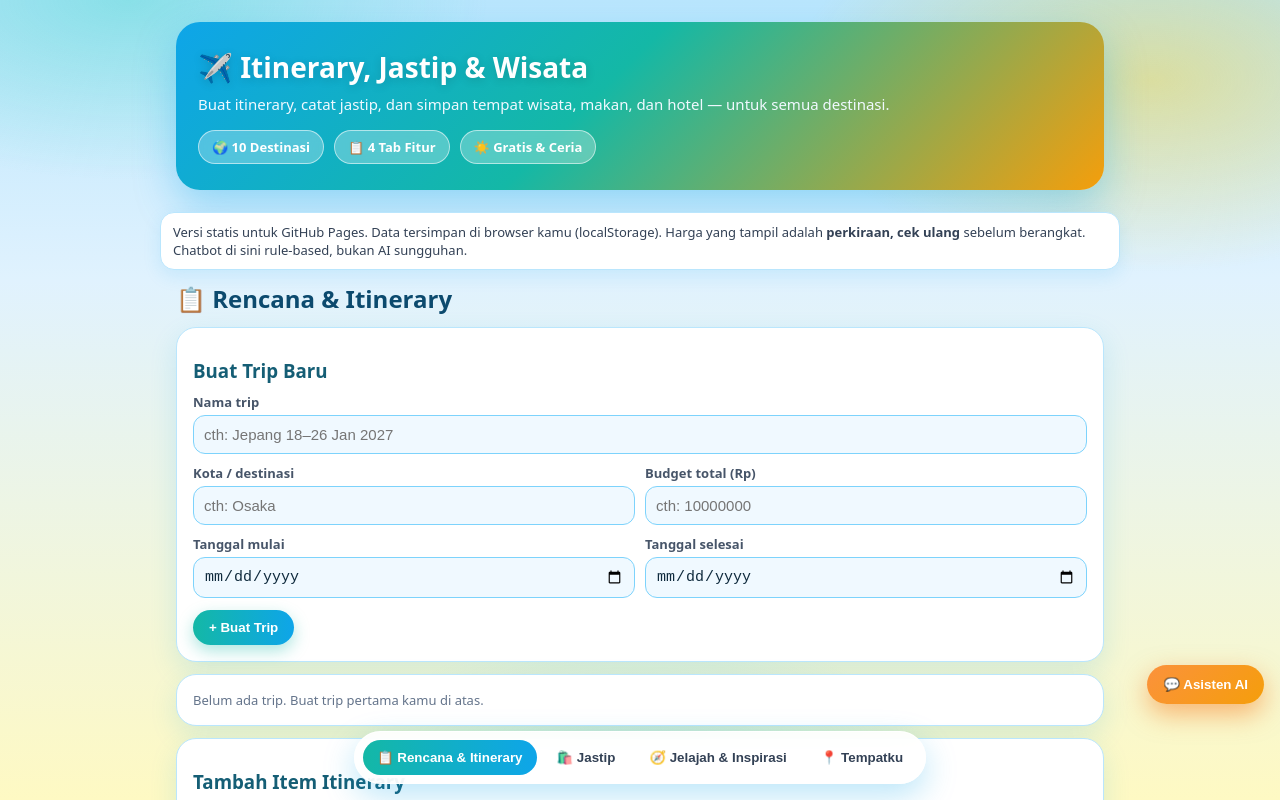
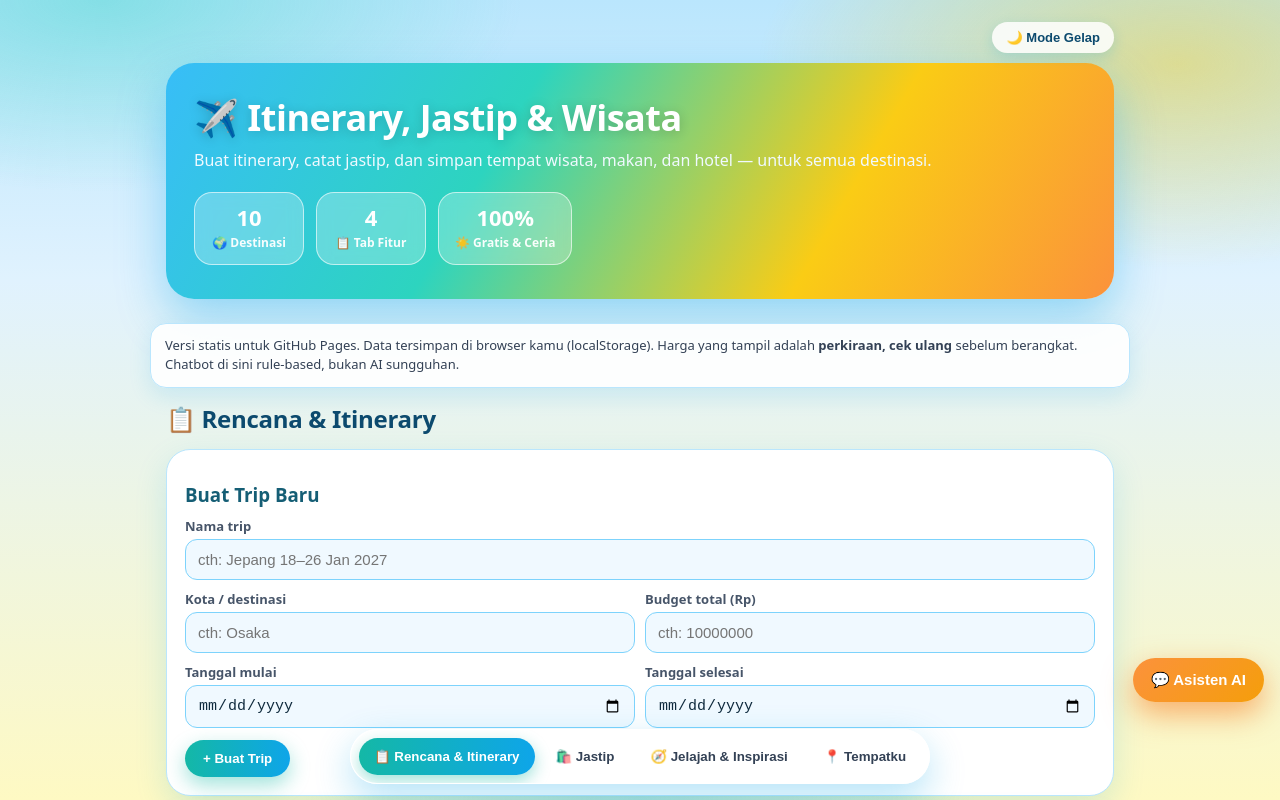
Before and after one commit to danryu655-ship-it/itinerary-jastip-wisata, a plain HTML site: page index.html in a window 1280 px wide. Shown: the top 800 px of the page. Drawn offline with Linux system fonts and the light colour scheme.

Commit message:
Match static design to Muse version

```diff
--- a/index.html
+++ b/index.html
@@ -5,43 +5,58 @@
 <meta name="viewport" content="width=device-width, initial-scale=1.0">
 <title>Itinerary, Jastip &amp; Wisata</title>
 <style>
-*{box-sizing:border-box}body{margin:0;font-family:system-ui,-apple-system,Segoe UI,Roboto,Arial,sans-serif;background:#dff3ff;background-image:radial-gradient(600px 300px at 10% 0%,rgba(45,212,191,.35),transparent 60%),radial-gradient(600px 320px at 90% 10%,rgba(250,204,21,.4),transparent 60%),radial-gradient(500px 300px at 50% 100%,rgba(56,189,248,.25),transparent 60%),linear-gradient(180deg,#bae6fd 0%,#e0f2fe 35%,#fef9c3 100%);background-attachment:fixed;color:#0f2a3d;padding-bottom:170px}
+*{box-sizing:border-box}body{margin:0;font-family:system-ui,-apple-system,"Segoe UI",Roboto,Arial,sans-serif;background:#dff3ff;background-image:radial-gradient(700px 320px at 8% 0%,rgba(45,212,191,.38),transparent 60%),radial-gradient(700px 340px at 92% 8%,rgba(250,204,21,.45),transparent 60%),radial-gradient(560px 320px at 50% 100%,rgba(56,189,248,.28),transparent 60%),linear-gradient(180deg,#bae6fd 0%,#e0f2fe 35%,#fef9c3 100%);background-attachment:fixed;color:#0f2a3d;padding-bottom:170px}
+body.dark{background:#0b2540;background-image:radial-gradient(700px 320px at 8% 0%,rgba(45,212,191,.25),transparent 60%),radial-gradient(700px 340px at 92% 8%,rgba(56,189,248,.3),transparent 60%),linear-gradient(180deg,#0b2540 0%,#0e3a5c 55%,#134e6e 100%);color:#e0f2fe}
+body.dark .card,body.dark .dest,body.dark #aiPanel{background:#123a5c;color:#e0f2fe}
+body.dark h2{color:#bae6fd}body.dark h3{color:#7dd3fc}body.dark label{color:#bae6fd}body.dark input,body.dark select,body.dark textarea{background:#0b2540;color:#e0f2fe;border-color:#0369a1}
+body.dark .item{background:#0e3a5c}body.dark .msg.ai{background:#0e3a5c;color:#e0f2fe;border-color:#0369a1}body.dark .note{background:rgba(18,58,92,.9);color:#e0f2fe;border-color:#0369a1}
+body.dark .navbar{background:rgba(18,58,92,.88);border-color:rgba(125,211,252,.4)}body.dark .navbar button{color:#e0f2fe}body.dark .muted{color:#a5c8e0}
 a{color:#0284c7}
-header{padding:22px 16px 12px;max-width:960px;margin:0 auto}
-.hero{background:linear-gradient(135deg,#0ea5e9 0%,#14b8a6 45%,#f59e0b 100%);border-radius:24px;padding:26px 22px;color:#fff;box-shadow:0 16px 40px rgba(14,165,233,.35)}
-.hero h1{margin:0;font-size:28px;text-shadow:0 2px 10px rgba(0,0,0,.15)}
-.hero p{color:#f0f9ff;margin:8px 0 0;font-size:15px}
-.hero-stats{display:flex;gap:10px;flex-wrap:wrap;margin-top:16px}
-.hero-stats span{background:rgba(255,255,255,.28);border:1px solid rgba(255,255,255,.55);backdrop-filter:blur(6px);border-radius:999px;padding:7px 13px;font-size:13px;font-weight:700;color:#fff}
-.note{background:#ffffff;border:1px solid #bae6fd;border-radius:14px;padding:10px 12px;color:#334155;font-size:13px;max-width:960px;margin:10px auto 0;box-shadow:0 6px 18px rgba(14,165,233,.12)}
-main{max-width:960px;margin:0 auto;padding:12px 16px}
+header{padding:22px 16px 12px;max-width:980px;margin:0 auto}
+.theme-row{display:flex;justify-content:flex-end;margin-bottom:10px}
+.theme-row button{background:rgba(255,255,255,.85);color:#0c4a6e;box-shadow:0 4px 14px rgba(14,165,233,.2);padding:8px 14px;font-size:13px}
+body.dark .theme-row button{background:rgba(18,58,92,.9);color:#bae6fd}
+.hero{background:linear-gradient(120deg,#38bdf8 0%,#2dd4bf 35%,#facc15 70%,#fb923c 100%);border-radius:28px;padding:34px 28px;color:#fff;box-shadow:0 20px 48px rgba(14,165,233,.38)}
+.hero h1{margin:0;font-size:36px;line-height:1.15;letter-spacing:-.5px;text-shadow:0 2px 12px rgba(0,0,0,.18)}
+.hero p{color:#f0f9ff;margin:10px 0 0;font-size:16px;line-height:1.5}
+.hero-stats{display:flex;gap:12px;flex-wrap:wrap;margin-top:20px}
+.hero-stats .stat{background:rgba(255,255,255,.25);border:1px solid rgba(255,255,255,.6);backdrop-filter:blur(8px);border-radius:18px;padding:12px 16px;min-width:110px;text-align:center}
+.hero-stats .stat b{display:block;font-size:22px;line-height:1.1}
+.hero-stats .stat span{font-size:12px;font-weight:700;opacity:.95}
+.note{background:rgba(255,255,255,.92);border:1px solid #bae6fd;border-radius:16px;padding:12px 14px;color:#334155;font-size:13px;line-height:1.5;max-width:980px;margin:12px auto 0;box-shadow:0 8px 22px rgba(14,165,233,.14)}
+main{max-width:980px;margin:0 auto;padding:14px 16px}
 section.tab{display:none}section.tab.active{display:block}
-.card{background:#ffffff;border:1px solid #bae6fd;border-radius:20px;padding:16px;margin:12px 0;box-shadow:0 10px 28px rgba(14,165,233,.14)}
-h2{margin:0 0 8px;color:#0c4a6e}h3{margin:14px 0 6px;color:#155e75}
+.card{background:#ffffff;border:1px solid #bae6fd;border-radius:24px;padding:18px;margin:14px 0;box-shadow:0 12px 32px rgba(14,165,233,.16);transition:transform .2s ease,box-shadow .2s ease}
+.card:hover{transform:translateY(-2px);box-shadow:0 16px 38px rgba(14,165,233,.22)}
+h2{margin:0 0 8px;color:#0c4a6e;font-size:24px;letter-spacing:-.3px}h3{margin:14px 0 6px;color:#155e75}
 label{display:block;font-size:13px;color:#475569;margin:10px 0 4px;font-weight:600}
-input,select,textarea{width:100%;padding:10px;border-radius:12px;border:1px solid #7dd3fc;background:#f0f9ff;color:#0f2a3d;font-size:15px}
-button{cursor:pointer;border:0;border-radius:999px;padding:10px 16px;font-weight:700;background:linear-gradient(90deg,#14b8a6,#0ea5e9);color:#fff;box-shadow:0 6px 16px rgba(20,184,166,.35)}
-button.ghost{background:#e0f2fe;color:#0c4a6e;box-shadow:none}button.danger{background:#ef4444;color:#fff;box-shadow:0 6px 16px rgba(239,68,68,.3)}button.small{padding:6px 10px;font-size:13px}
+input,select,textarea{width:100%;padding:11px 12px;border-radius:12px;border:1px solid #7dd3fc;background:#f0f9ff;color:#0f2a3d;font-size:15px}
+button{cursor:pointer;border:0;border-radius:999px;padding:11px 18px;font-weight:700;background:linear-gradient(90deg,#14b8a6,#0ea5e9);color:#fff;box-shadow:0 8px 20px rgba(20,184,166,.4);transition:transform .15s ease,box-shadow .15s ease}
+button:hover{transform:translateY(-1px);box-shadow:0 10px 24px rgba(20,184,166,.45)}
+button.ghost{background:#e0f2fe;color:#0c4a6e;box-shadow:none}button.danger{background:linear-gradient(90deg,#f87171,#ef4444);color:#fff;box-shadow:0 6px 16px rgba(239,68,68,.3)}button.small{padding:6px 10px;font-size:13px}
 .row{display:grid;grid-template-columns:1fr 1fr;gap:10px}@media(max-width:600px){.row{grid-template-columns:1fr}}
-.item{border:1px solid #bae6fd;border-radius:14px;padding:10px;margin:8px 0;background:#f0f9ff}
+.item{border:1px solid #bae6fd;border-radius:16px;padding:12px;margin:8px 0;background:#f0f9ff}
 .item.done{opacity:.6}.item.done .t{text-decoration:line-through}
-.bar{height:12px;background:#e0f2fe;border-radius:999px;overflow:hidden}.bar>i{display:block;height:100%;background:linear-gradient(90deg,#14b8a6,#0ea5e9)}
-.dest{border:1px solid #bae6fd;border-radius:22px;overflow:hidden;margin:12px 0;background:#fff;box-shadow:0 12px 30px rgba(14,165,233,.16)}
-.dest .imgwrap{height:180px;background:linear-gradient(135deg,#14b8a6,#38bdf8,#facc15);display:flex;align-items:center;justify-content:center;color:#fff;font-weight:800;font-size:20px;position:relative;overflow:hidden}
-.dest img{width:100%;height:180px;object-fit:cover;display:block;transition:transform .45s ease}
-.dest:hover img{transform:scale(1.07)}
-.season{position:absolute;top:10px;left:10px;z-index:2;background:linear-gradient(90deg,#fbbf24,#f97316);color:#fff;border-radius:999px;padding:5px 11px;font-size:12px;font-weight:800;box-shadow:0 4px 12px rgba(249,115,22,.45)}
-.dest .body{padding:14px}.pill{display:inline-block;background:#ccfbf1;color:#0f766e;border-radius:999px;padding:3px 9px;font-size:12px;margin:2px 4px 2px 0;font-weight:700}
-.chip{background:#e0f2fe;color:#0c4a6e;border-radius:999px;padding:6px 10px;margin:3px;cursor:pointer;border:0;box-shadow:none}
+.bar{height:14px;background:#e0f2fe;border-radius:999px;overflow:hidden;box-shadow:inset 0 1px 3px rgba(12,74,110,.15)}.bar>i{display:block;height:100%;background:linear-gradient(90deg,#2dd4bf,#0ea5e9,#38bdf8)}
+.dest{border:1px solid #bae6fd;border-radius:24px;overflow:hidden;margin:14px 0;background:#fff;box-shadow:0 14px 34px rgba(14,165,233,.18);transition:transform .2s ease,box-shadow .2s ease}
+.dest:hover{transform:translateY(-3px);box-shadow:0 20px 44px rgba(14,165,233,.24)}
+.dest .imgwrap{height:200px;background:linear-gradient(135deg,#14b8a6,#38bdf8,#facc15);display:flex;align-items:center;justify-content:center;color:#fff;font-weight:800;font-size:20px;position:relative;overflow:hidden}
+.dest img{width:100%;height:200px;object-fit:cover;display:block;transition:transform .5s ease}
+.dest:hover img{transform:scale(1.1)}
+.season{position:absolute;top:12px;left:12px;z-index:2;background:linear-gradient(90deg,#fbbf24,#f97316);color:#fff;border-radius:999px;padding:6px 12px;font-size:12px;font-weight:800;box-shadow:0 4px 12px rgba(249,115,22,.45)}
+.dest .body{padding:16px}.pill{display:inline-block;background:#ccfbf1;color:#0f766e;border-radius:999px;padding:3px 9px;font-size:12px;margin:2px 4px 2px 0;font-weight:700}
+.chip{background:#e0f2fe;color:#0c4a6e;border-radius:999px;padding:7px 12px;margin:3px;cursor:pointer;border:0;box-shadow:none}
 .chip.active{background:linear-gradient(90deg,#14b8a6,#0ea5e9);color:#fff}
-/* floating bottom navbar - light glass */
-.navbar{position:fixed;left:50%;transform:translateX(-50%);bottom:16px;z-index:50;background:rgba(255,255,255,.88);backdrop-filter:blur(12px);border:1px solid rgba(255,255,255,.9);border-radius:999px;padding:8px;box-shadow:0 12px 32px rgba(14,165,233,.28);display:flex;gap:6px;max-width:calc(100vw - 20px);overflow-x:auto;scrollbar-width:none}
+/* floating bottom navbar - light glass, like Muse version */
+.navbar{position:fixed;left:50%;transform:translateX(-50%);bottom:16px;z-index:50;background:rgba(255,255,255,.9);backdrop-filter:blur(14px);-webkit-backdrop-filter:blur(14px);border:1px solid rgba(255,255,255,.95);border-radius:999px;padding:8px;box-shadow:0 14px 36px rgba(14,165,233,.3);display:flex;gap:6px;max-width:calc(100vw - 20px);overflow-x:auto;scrollbar-width:none}
 .navbar::-webkit-scrollbar{display:none}
-.navbar button{white-space:nowrap;background:transparent;color:#334155;padding:10px 14px;box-shadow:none}
-.navbar button.active{background:linear-gradient(90deg,#14b8a6,#0ea5e9);color:#fff}
-/* floating AI - bright orange */
-#aiBtn{position:fixed;right:16px;bottom:96px;z-index:60;background:linear-gradient(135deg,#fb923c,#f59e0b);color:#fff;border-radius:999px;padding:12px 16px;box-shadow:0 10px 26px rgba(249,115,22,.5);font-weight:800}
-#aiPanel{position:fixed;right:16px;bottom:150px;z-index:60;width:min(380px,calc(100vw - 32px));max-height:60vh;background:#fff;border:1px solid #fed7aa;border-radius:20px;display:none;flex-direction:column;overflow:hidden;box-shadow:0 16px 44px rgba(249,115,22,.28)}
+.navbar button{white-space:nowrap;background:transparent;color:#334155;padding:11px 15px;box-shadow:none}
+.navbar button:hover{transform:none;box-shadow:none;background:rgba(224,242,254,.7)}
+.navbar button.active{background:linear-gradient(90deg,#14b8a6,#0ea5e9);color:#fff;box-shadow:0 6px 16px rgba(20,184,166,.4)}
+/* floating AI - bright orange, like Muse version */
+#aiBtn{position:fixed;right:16px;bottom:98px;z-index:60;background:linear-gradient(135deg,#fb923c,#f59e0b);color:#fff;border-radius:999px;padding:13px 18px;box-shadow:0 12px 30px rgba(249,115,22,.55);font-weight:800;font-size:15px}
+#aiBtn:hover{transform:translateY(-2px)}
+#aiPanel{position:fixed;right:16px;bottom:154px;z-index:60;width:min(380px,calc(100vw - 32px));max-height:62vh;background:#fff;border:1px solid #fed7aa;border-radius:24px;display:none;flex-direction:column;overflow:hidden;box-shadow:0 20px 50px rgba(249,115,22,.3)}
 #aiPanel.open{display:flex}
 #aiLog{padding:12px;overflow-y:auto;flex:1;font-size:14px}
 .msg{margin:8px 0;padding:10px;border-radius:12px}.msg.user{background:linear-gradient(90deg,#14b8a6,#0ea5e9);color:#fff;margin-left:30px}.msg.ai{background:#f0f9ff;border:1px solid #bae6fd;color:#0f2a3d}
@@ -53,10 +68,11 @@ button.ghost{background:#e0f2fe;color:#0c4a6e;box-shadow:none}button.danger{back
 </head>
 <body>
 <header>
+<div class="theme-row"><button onclick="toggleTheme()" id="themeBtn">🌙 Mode Gelap</button></div>
 <div class="hero">
 <h1>✈️ Itinerary, Jastip &amp; Wisata</h1>
 <p>Buat itinerary, catat jastip, dan simpan tempat wisata, makan, dan hotel — untuk semua destinasi.</p>
-<div class="hero-stats"><span>🌍 10 Destinasi</span><span>📋 4 Tab Fitur</span><span>☀️ Gratis &amp; Ceria</span></div>
+<div class="hero-stats"><div class="stat"><b>10</b><span>🌍 Destinasi</span></div><div class="stat"><b>4</b><span>📋 Tab Fitur</span></div><div class="stat"><b>100%</b><span>☀️ Gratis &amp; Ceria</span></div></div>
 </div>
 </header>
 <div class="note">Versi statis untuk GitHub Pages. Data tersimpan di browser kamu (localStorage). Harga yang tampil adalah <b>perkiraan, cek ulang</b> sebelum berangkat. Chatbot di sini rule-based, bukan AI sungguhan.</div>
@@ -148,6 +164,8 @@ const DESTS=[
 ];
 function load(k,d){try{return JSON.parse(localStorage.getItem(k))||d}catch(e){return d}}
 function save(k,v){localStorage.setItem(k,JSON.stringify(v))}
+function toggleTheme(){let dark=document.body.classList.toggle('dark');document.getElementById('themeBtn').textContent=dark?'☀️ Mode Terang':'🌙 Mode Gelap';try{localStorage.setItem('ijw_theme',dark?'dark':'light')}catch(e){}}
+try{if(localStorage.getItem('ijw_theme')==='dark'){document.body.classList.add('dark');document.getElementById('themeBtn').textContent='☀️ Mode Terang'}}catch(e){}
 let trips=load('ijw_trips',[]), jastip=load('ijw_jastip',[]), places=load('ijw_places',[]);
 let placeFilter='semua';
 function fmt(n){return 'Rp'+Number(n||0).toLocaleString('id-ID')}
```
